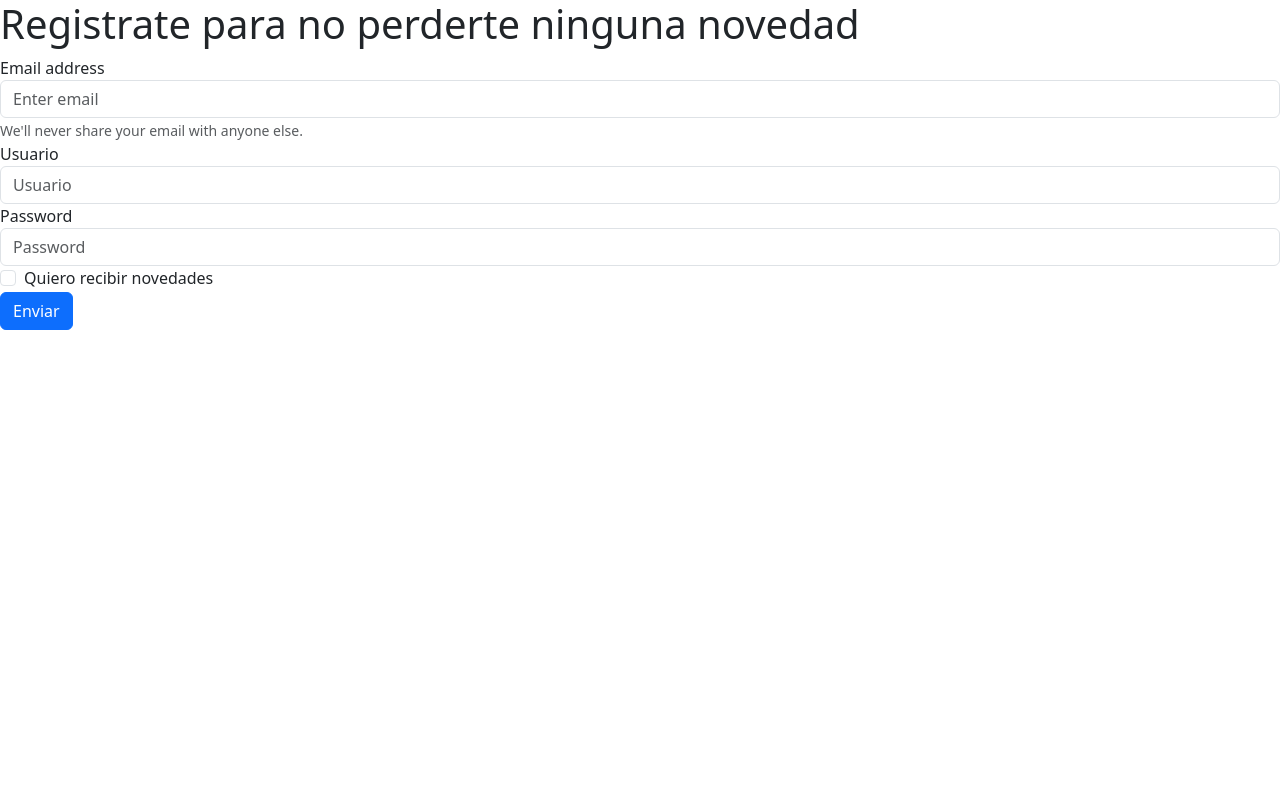
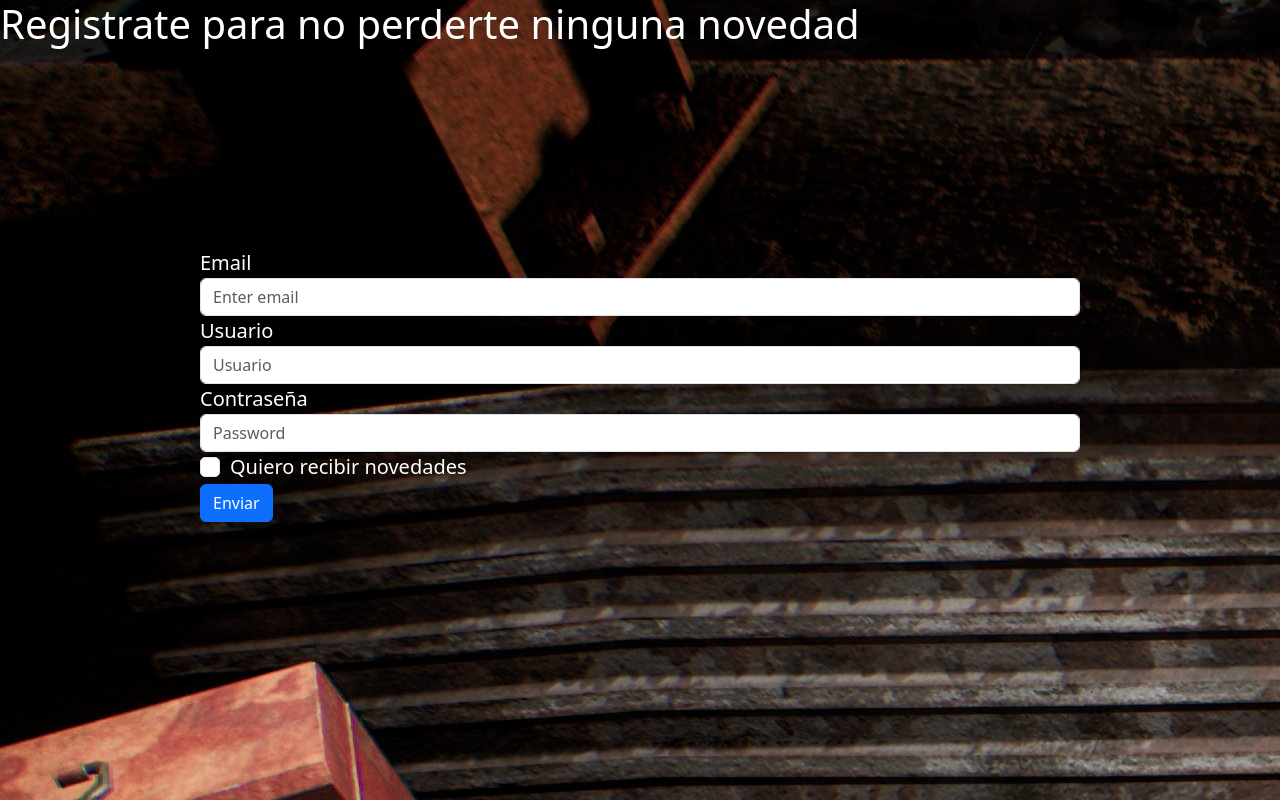
Before and after one commit to ORION-sergy/Python-Front-Tp-Cac, a plain HTML site: page pages/register.html in a window 1280 px wide. Drawn offline with nearby package versions, Linux system fonts and the light colour scheme.

Commit message:
Register css

```diff
--- /dev/null
+++ b/pages/regiser.css
@@ -0,0 +1,20 @@
+body{
+background-image: url(../sources/guns.jpg) ;
+}
+
+
+.Formu{
+
+    color: white;
+    font-size: 20px;
+
+    padding: 150px;
+    margin: 50px;
+    align-content: center;
+
+}
+
+.title{
+    align-items: center;
+    color: white;
+}
--- a/register.html
+++ b/pages/register.html
@@ -4,25 +4,25 @@
     <meta charset="UTF-8">
     <meta name="viewport" content="width=device-width, initial-scale=1.0">
     <title>REGISTRATE</title>
+    <link rel="stylesheet" href="./regiser.css">
     <link href="https://cdn.jsdelivr.net/npm/bootstrap@5.3.3/dist/css/bootstrap.min.css" rel="stylesheet" integrity="sha384-QWTKZyjpPEjISv5WaRU9OFeRpok6YctnYmDr5pNlyT2bRjXh0JMhjY6hW+ALEwIH" crossorigin="anonymous">
 </head>
 <body>
 
     <!--REGISTRO-->
     <div></div>
-    <h1>Registrate para no perderte ninguna novedad</h1>
+    <h1 class="title">Registrate para no perderte ninguna novedad</h1>
 
     <form class="Formu">
         <div class="form-group">
-          <label for="exampleInputEmail1">Email address</label>
+          <label for="exampleInputEmail1">Email</label>
           <input type="email" class="form-control" id="exampleInputEmail1" aria-describedby="emailHelp" placeholder="Enter email">
-          <small id="emailHelp" class="form-text text-muted">We'll never share your email with anyone else.</small>
         </div>
         <div class="form-group">
             <label for="exampleInputPassword1">Usuario</label>
             <input class="form-control" id="exampleInputPassword1" placeholder="Usuario">
         <div class="form-group">
-          <label for="exampleInputPassword1">Password</label>
+          <label for="exampleInputPassword1">Contraseña</label>
           <input type="password" class="form-control" id="exampleInputPassword1" placeholder="Password">
         </div>
         <div class="form-check">
```
Also changed, not shown: Background.jpg (added), sources/guns.jpg (added).
